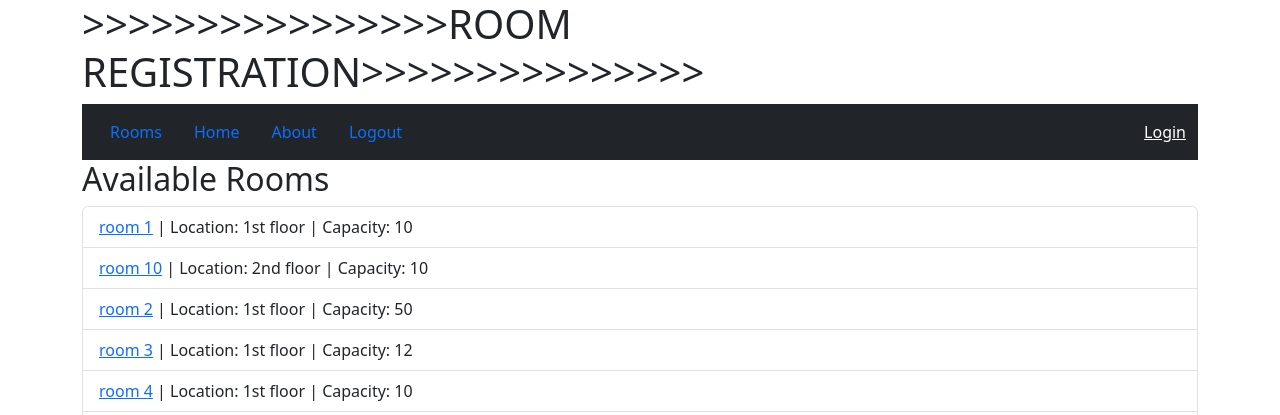
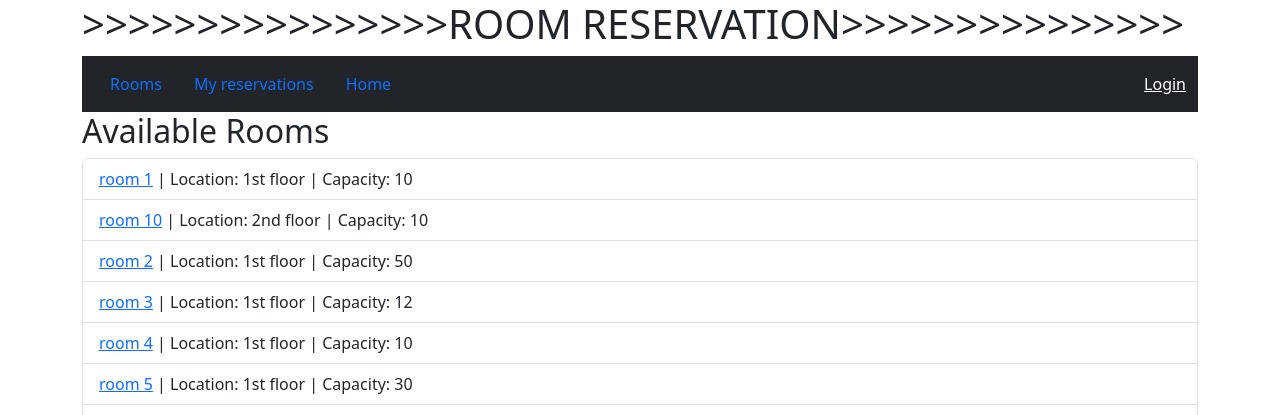
Before and after one commit to GabrielaMiloszewska/rejestracja_sal, a Django app: page /rooms/ in a window 1280 px wide. Shown: the top 415 px of the page. Run offline with Django 5.2, Linux system fonts and the light colour scheme; data comes from the database, SQL or seed files in the repository; both versions use the stored data as it was after the commit.

Commit message:
add view for user's reservations

```diff
--- a/rooms/urls.py
+++ b/rooms/urls.py
@@ -7,4 +7,5 @@ urlpatterns = [
     path("", views.room_list, name="list"),
     path("<int:pk>/", views.room_detail, name="detail"),
     path("<int:pk>/reserve/", views.reserve_room, name="reserve"),
+    path("my/", views.my_reservations, name="my_reservations"),
 ]
--- a/rooms/views.py
+++ b/rooms/views.py
@@ -1,7 +1,8 @@
 from django.shortcuts import render, get_object_or_404, redirect
+from django.utils import timezone
+
 from .models import Room, Reservation
 from .forms import ReservationForm
-from django.contrib import messages
 from django.contrib.auth.decorators import login_required
 
 def room_list(request):
@@ -38,3 +39,15 @@ def reserve_room(request, pk):
             "room": room,
         },
     )
+
+@login_required
+def my_reservations(request):
+    reservations = Reservation.objects.filter(
+        organizer=request.user,
+        start_at__gte=timezone.now(),
+        status=Reservation.Status.ACTIVE,
+    ).order_by("start_at")
+
+    return render(request, "rooms/my_reservations.html", {
+        "reservations": reservations
+    })
--- a/templates/base.html
+++ b/templates/base.html
@@ -12,17 +12,15 @@
 <div class="container">
     <header>
 
-        <h1>>>>>>>>>>>>>>>>>ROOM REGISTRATION>>>>>>>>>>>>>>></h1>
+        <h1>>>>>>>>>>>>>>>>>ROOM RESERVATION>>>>>>>>>>>>>>></h1>
 
         <nav class="navbar navbar-expand-sm bg-dark navbar-dark">
 
             <div class="container-fluid">
                 <ul class="nav">
                     <li class="nav-item"><a class="nav-link" href="{% url 'rooms:list' %}">Rooms</a></li>
+                    <li class="nav-item"><a class="nav-link" href="{% url 'rooms:my_reservations' %}">My reservations</a></li>
                     <li class="nav-item"><a class="nav-link active" href="{% url 'login' %}">Home</a></li>
-                    <li class="nav-item"><a class="nav-link" href="javascript:void(0)">About</a></li>
-
-                    <li class="nav-item "><a class="nav-link" href="#">Logout</a></li>
                 </ul>
                 <ul class="navbar-nav ms-auto">
                     <li class="nav-item">
```
Also changed, not shown: rooms/templates/rooms/my_reservations.html (added, +32 -0 lines), db.sqlite3.
